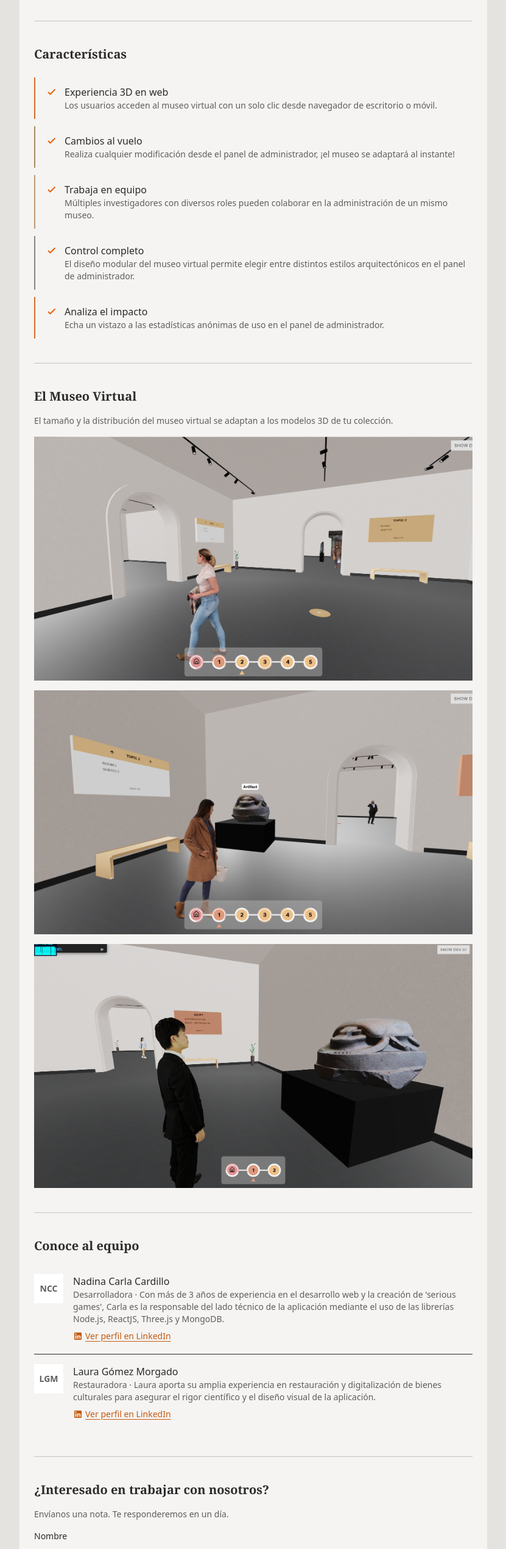
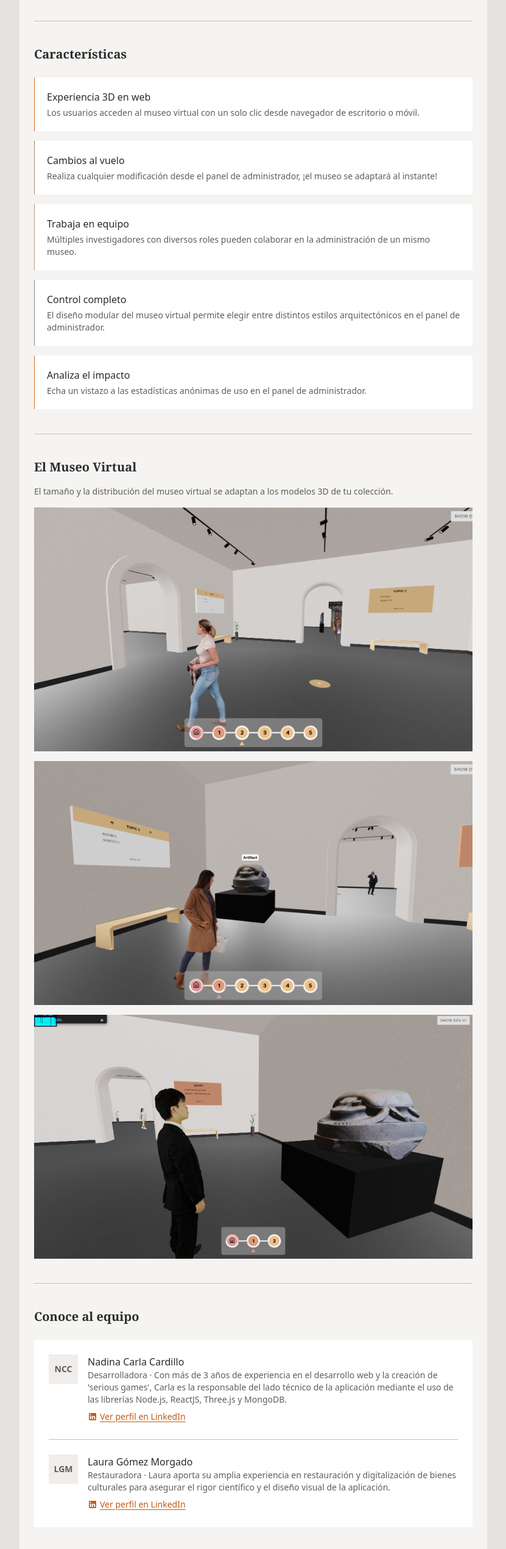
Before and after one commit to carladevv/Archivarium-Site, a React (Vite) app in the folder archivarium-site/: page / in a window 1280 px wide. Shown: the part 234-2774 px from the top of the page at 61% size, without its empty margins (224-1055 px from the left). Built offline with nearby package versions, Linux system fonts and the light colour scheme.

Commit message:
small style adjustments to the features and team sections

```diff
--- a/archivarium-site/src/App.tsx
+++ b/archivarium-site/src/App.tsx
@@ -42,26 +42,26 @@ const YEAR_CREATED = 2024;
 
 const CheckIcon = () => (
   <svg aria-hidden className="h-5 w-5 flex-none" viewBox="0 0 20 20" fill="currentColor" style={{ color: COLORS.heading }}>
-    <path fillRule="evenodd" d="M16.704 5.29a1 1 0 010 1.42l-7.5 7.5a1 1 0 01-1.414 0l-3-3a1 1 0 111.414-1.42l2.293 2.294 6.793-6.794a1 1 0 011.414 0z" clipRule="evenodd"/>
+    <path fillRule="evenodd" d="M16.704 5.29a1 1 0 010 1.42l-7.5 7.5a1 1 0 01-1.414 0l-3-3a1 1 0 111.414-1.42l2.293 2.294 6.793-6.794a1 1 0 011.414 0z" clipRule="evenodd" />
   </svg>
 );
 
 const MailIcon = () => (
   <svg aria-hidden className="h-5 w-5" viewBox="0 0 24 24" fill="currentColor" style={{ color: COLORS.text }}>
-    <path d="M2 6a2 2 0 012-2h16a2 2 0 012 2v.511l-10 5.5-10-5.5V6zm0 2.236v9.764A2 2 0 004 20h16a2 2 0 002-2V8.236l-9.445 5.195a2 2 0 01-2.11 0L2 8.236z"/>
+    <path d="M2 6a2 2 0 012-2h16a2 2 0 012 2v.511l-10 5.5-10-5.5V6zm0 2.236v9.764A2 2 0 004 20h16a2 2 0 002-2V8.236l-9.445 5.195a2 2 0 01-2.11 0L2 8.236z" />
   </svg>
 );
 
 const ArrowRight = () => (
   <svg aria-hidden className="h-4 w-4" viewBox="0 0 24 24" fill="currentColor" style={{ color: COLORS.text }}>
-    <path d="M13.172 12l-4.95-4.95 1.414-1.414L16 12l-6.364 6.364-1.414-1.414z"/>
+    <path d="M13.172 12l-4.95-4.95 1.414-1.414L16 12l-6.364 6.364-1.414-1.414z" />
   </svg>
 );
 
 const GlobeIcon = () => (
   <svg aria-hidden className="h-4 w-4" viewBox="0 0 24 24" fill="none" stroke="currentColor" strokeWidth="2">
-    <circle cx="12" cy="12" r="10"/>
-    <path d="M2 12h20M12 2a15.3 15.3 0 014 10 15.3 15.3 0 01-4 10 15.3 15.3 0 01-4-10 15.3 15.3 0 014-10z"/>
+    <circle cx="12" cy="12" r="10" />
+    <path d="M2 12h20M12 2a15.3 15.3 0 014 10 15.3 15.3 0 01-4 10 15.3 15.3 0 01-4-10 15.3 15.3 0 014-10z" />
   </svg>
 );
 
@@ -175,25 +175,40 @@ export default function App() {
           <hr className="my-10" />
 
           {/* Features — minimalist list with thin left rule matching an accent */}
+{/* Features — each item in its own soft block */}
 <section aria-labelledby="features-title" className="space-y-6">
-            <h2 id="features-title" className="font-serif text-xl font-semibold">{t.featuresTitle}</h2>
-            <ul className="space-y-3">
+  <h2 id="features-title" className="font-serif text-xl font-semibold">
+    {t.featuresTitle}
+  </h2>
+
+  <ul className="space-y-4">
     {t.features.map((f, i) => {
-                const a = accentAt(i);
+      const a = ACCENTS[i % ACCENTS.length];
       return (
-                  <li key={f.title} className="flex gap-3 py-3 pl-4" style={{ borderLeft: `2px solid ${a.bg}` }}>
-                    <span className="mt-0.5 inline-flex h-5 w-5 items-center justify-center" style={{ color: COLORS.heading }}>
-                      <CheckIcon />
-                    </span>
-                    <div>
-                      <p className="font-medium" style={{ color: COLORS.text }}>{f.title}</p>
-                      <p className="text-sm" style={{ color: COLORS.textMuted }}>{f.desc}</p>
-                    </div>
+        <li
+          key={f.title}
+          className="p-5"
+          style={{
+            backgroundColor: COLORS.surface,
+            borderLeft: `1px solid ${a.bg}`,
+          }}
+        >
+          <h3
+            className="font-medium text-base mb-1"
+            style={{ color: COLORS.text }}
+          >
+            {f.title}
+          </h3>
+          <p className="text-sm" style={{ color: COLORS.textMuted }}>
+            {f.desc}
+          </p>
         </li>
       );
     })}
   </ul>
 </section>
+
+
 
           <hr className="my-10" />
 
@@ -211,20 +226,36 @@ export default function App() {
           <hr className="my-10" />
 
           {/* Team — flat list separated by hairline dividers */}
-          <section aria-labelledby="team-title" className="space-y-0">
-            <h2 id="team-title" className="mb-4 font-serif text-xl font-semibold">{t.teamTitle}</h2>
-            <div className="divide-y" style={{ borderColor: COLORS.divider }}>
-              {t.teamMembers.map((member, idx) => (
-                <article key={idx} className="flex items-start gap-4 py-4">
-                  <div className="h-12 w-12 grid place-items-center text-sm font-semibold" style={{ backgroundColor: COLORS.surface, color: COLORS.textMuted }}>
+          <section aria-labelledby="team-title" className="space-y-6">
+            <h2 id="team-title" className="font-serif text-xl font-semibold">
+              {t.teamTitle}
+            </h2>
+            <div
+              className="p-6"
+              style={{
+                backgroundColor: COLORS.surface,
+              }}
+            >
+              {t.teamMembers.map((member: any, idx: number) => (
+                <article key={idx} className={`flex items-start gap-4 ${idx !== t.teamMembers.length - 1 ? 'mb-6 pb-6 border-b' : ''}`} style={{ borderColor: COLORS.divider }}>
+                  <div
+                    className="h-12 w-12 grid place-items-center text-sm font-semibold"
+                    style={{ backgroundColor: COLORS.surfaceMuted, color: COLORS.textMuted }}
+                  >
                     {member.initials}
                   </div>
                   <div className="flex-1">
                     <h3 className="font-medium" style={{ color: COLORS.text }}>{member.name}</h3>
                     <p className="text-sm" style={{ color: COLORS.textMuted }}>{member.role}</p>
                     <p className="mt-2 text-sm">
-                      <a className="inline-flex items-center gap-1 underline underline-offset-4" href={member.linkedin} target="_blank" rel="noopener noreferrer">
-                        <svg className="h-4 w-4" viewBox="0 0 24 24" fill="currentColor"><path d="M19 3a2 2 0 0 1 2 2v14a2 2 0 0 1-2 2H5a2 2 0 0 1-2-2V5a2 2 0 0 1 2-2h14m-.5 15.5v-5.3a3.26 3.26 0 0 0-3.26-3.26c-.85 0-1.84.52-2.32 1.3v-1.11h-2.79v8.37h2.79v-4.93c0-.77.62-1.4 1.39-1.4a1.4 1.4 0 0 1 1.4 1.4v4.93h2.79M6.88 8.56a1.68 1.68 0 0 0 1.68-1.68c0-.93-.75-1.69-1.68-1.69a1.69 1.69 0 0 0-1.69 1.69c0 .93.76 1.68 1.69 1.68m1.39 9.94v-8.37H5.5v8.37h2.77z"/></svg>
+                      <a
+                        className="inline-flex items-center gap-1 underline underline-offset-4"
+                        href={member.linkedin}
+                        target="_blank"
+                        rel="noopener noreferrer"
+                        style={{ color: COLORS.link }}
+                      >
+                        <svg className="h-4 w-4" viewBox="0 0 24 24" fill="currentColor"><path d="M19 3a2 2 0 0 1 2 2v14a2 2 0 0 1-2 2H5a2 2 0 0 1-2-2V5a2 2 0 0 1 2-2h14m-.5 15.5v-5.3a3.26 3.26 0 0 0-3.26-3.26c-.85 0-1.84.52-2.32 1.3v-1.11h-2.79v8.37h2.79v-4.93c0-.77.62-1.4 1.39-1.4a1.4 1.4 0 0 1 1.4 1.4v4.93h2.79M6.88 8.56a1.68 1.68 0 0 0 1.68-1.68c0-.93-.75-1.69-1.68-1.69a1.69 1.69 0 0 0-1.69 1.69c0 .93.76 1.68 1.69 1.68m1.39 9.94v-8.37H5.5v8.37h2.77z" /></svg>
                         {t.linkedinLabel}
                       </a>
                     </p>
```
Lines whose indentation alone changed are shown as unchanged.
